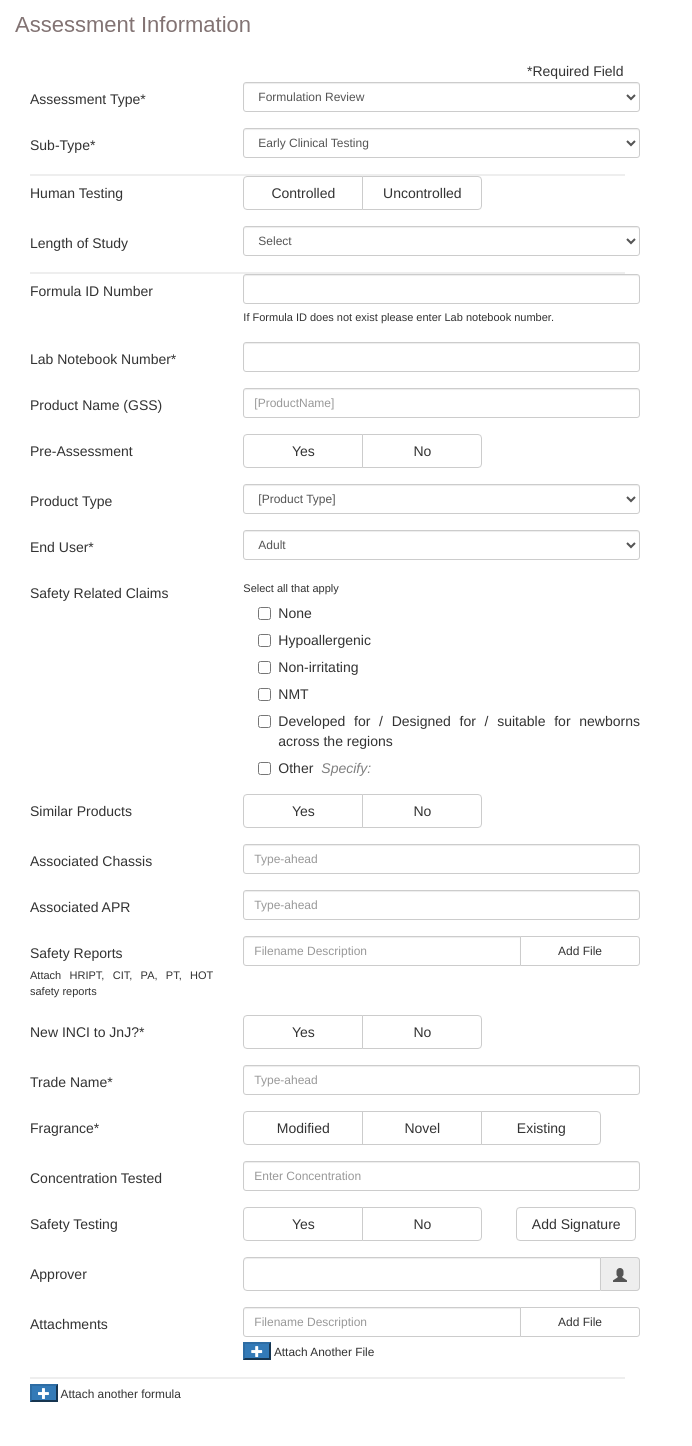
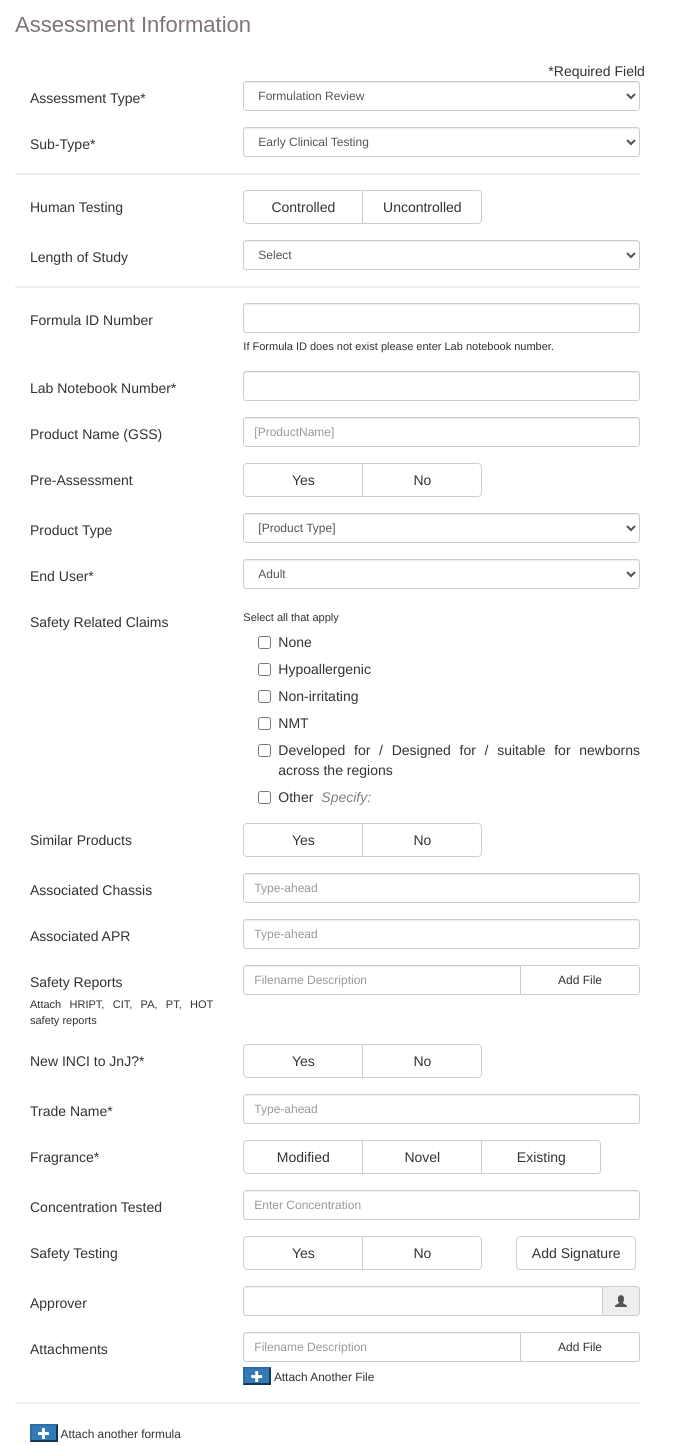
Before and after one commit to Praveen94/Task, a plain HTML site: page index.html in a window 1280 px wide. Shown: the whole page, without its empty margins (0-692 px from the left). Before the commit the page ends 1417 px from the top, so only its background shows below. Drawn offline with nearby package versions, Linux system fonts and the light colour scheme.

Commit message:
Removed Margin for Horizontal Line

```diff
--- a/index.html
+++ b/index.html
@@ -23,10 +23,10 @@
     </div>
 
     <div class="row">
-      <div class="col-sm-offset-4 col-sm-4" id="required_field">
-        <p>*Required Field</p>
+      <div class="col-sm-offset-5 col-sm-2" >
+        <p id="required_field">*Required Field</p>
       </div>
-      <div class="col-sm-4">
+      <div class="col-sm-5">
       </div>
     </div>
 
@@ -56,7 +56,9 @@
 
       <div class="row">
         <div class="col-sm-6">
-          <hr class="horizontal_line" />
+          <div class="form-group">
+            <hr class="horizontal_line" />
+          </div>
         </div>
         <div class="col-sm-6">
         </div>
@@ -87,7 +89,9 @@
 
       <div class="row">
         <div class="col-sm-6">
-          <hr class="horizontal_line" />
+          <div class="form-group">
+            <hr class="horizontal_line" />
+          </div>
         </div>
         <div class="col-sm-6">
         </div>
@@ -293,8 +297,8 @@
           <label class="control-label col-sm-2 input_label" for="approver">Approver</label>
           <div class="col-sm-4">
             <div class="input-group">
-              <input type="text" class="form-control" aria-describedby="basic-addon2">
-              <span class="input-group-addon" id="basic-addon2"><span class="glyphicon glyphicon-user"></span></span>
+              <input type="text" class="form-control input-sm" aria-describedby="basic-addon2">
+              <span class="input-group-addon" id="basic-addon2"><span class="small glyphicon glyphicon-user"></span></span>
             </div>
           </div>
           <div class="col-sm-6">
@@ -318,7 +322,9 @@
 
         <div class="row">
           <div class="col-sm-6">
-            <hr class="horizontal_line" />
+            <div class="form-group">
+              <hr class="horizontal_line" />
+            </div>
           </div>
           <div class="col-sm-6">
           </div>
--- a/public/style.css
+++ b/public/style.css
@@ -11,7 +11,7 @@ font-weight: 500!important;
 
 .horizontal_line{
 border-top: 2px solid #eee;
-margin-left: 15px;
+margin-left: 15px!important;
 margin-top: 0px!important;
 margin-bottom:0px!important;
 }
@@ -55,8 +55,7 @@ span#basic-addon{
 }
 
 #required_field{
-  float:left;
-  margin-left:40%
+margin: 0px;
 }
 .specify{
 color: grey;
```
